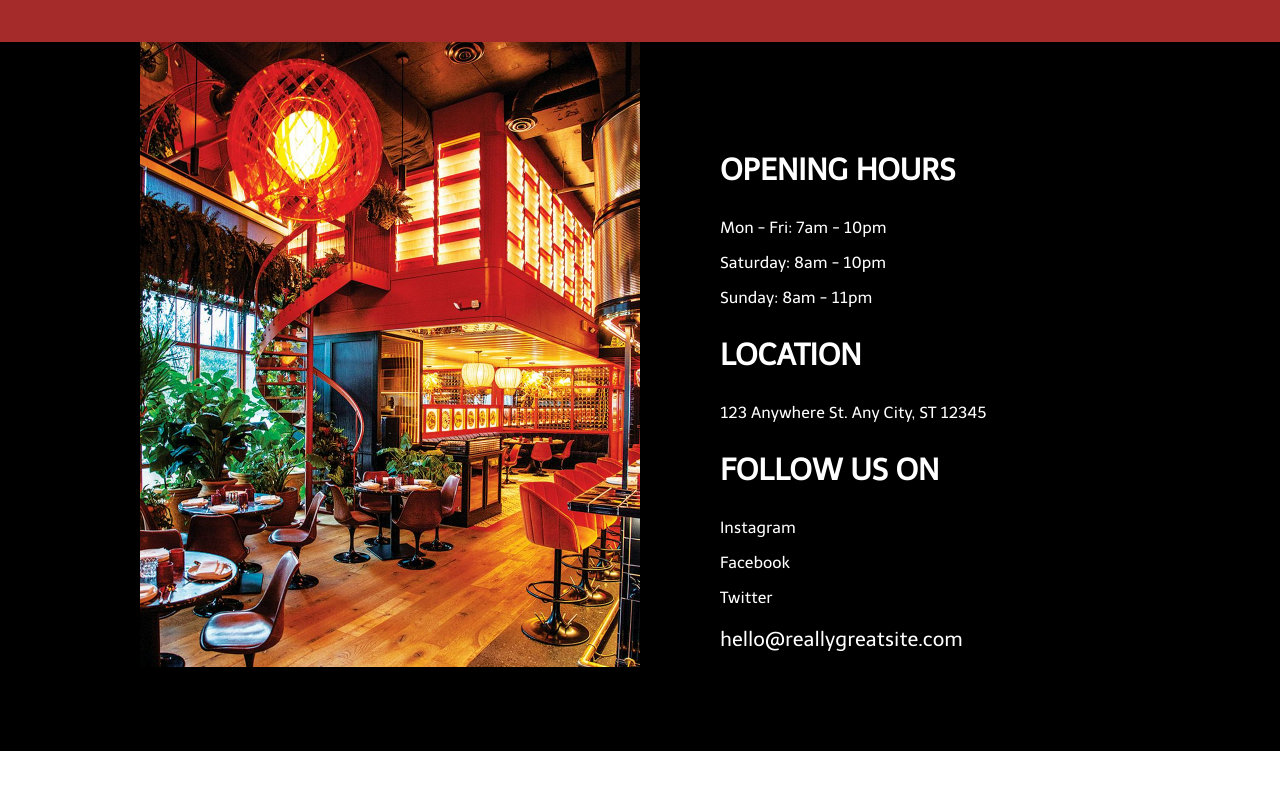
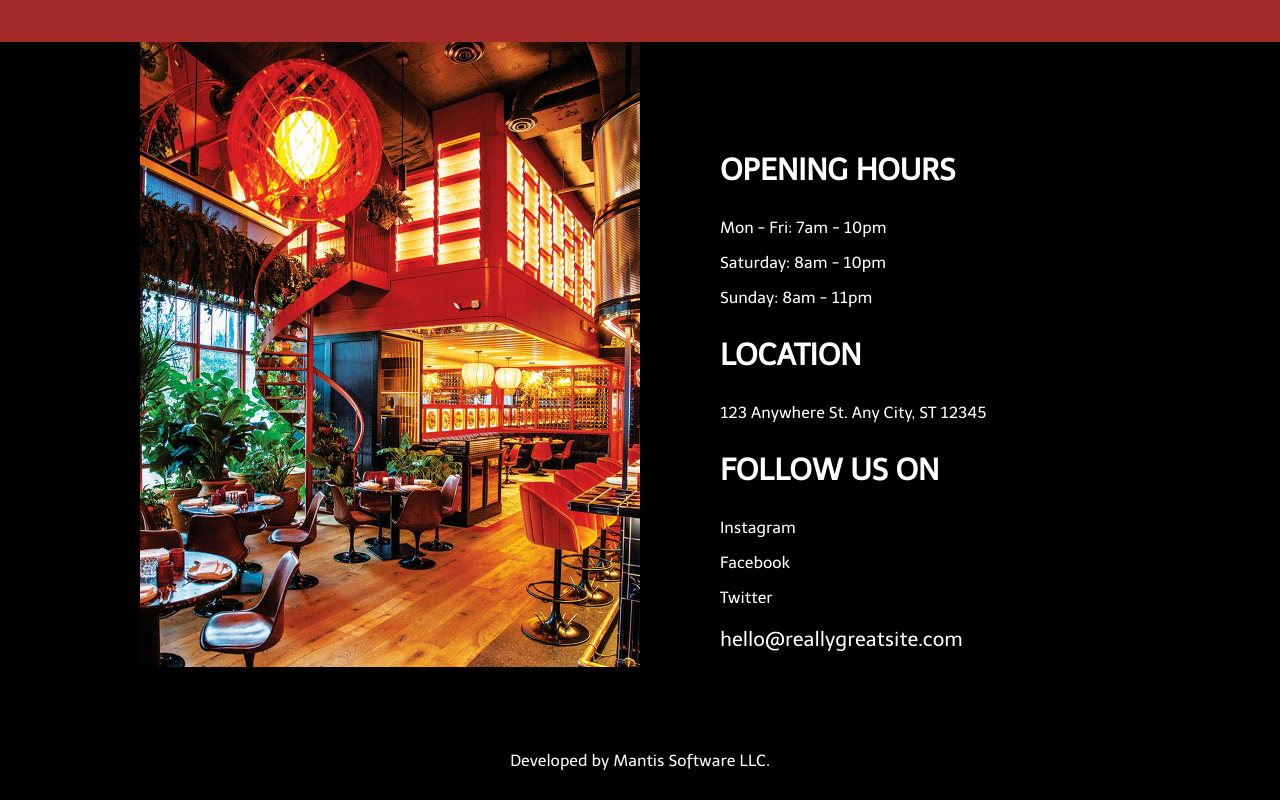
Before and after one commit to Mario5648/genericRestaurantWebsiteTemplate, a plain HTML site: page index.html in a window 1280 px wide. Shown: the part 3310-4110 px from the top of the page. Before the commit the page ends 4061 px from the top, so only its background shows below. Drawn offline with Linux system fonts and the light colour scheme.

Commit message:
Add files via upload

```diff
--- a/index.html
+++ b/index.html
@@ -149,6 +149,10 @@
 			</div>
 		</div>
 
+		<div class="footer-section">
+			<a href="https://mantissoftware.io/">Developed by Mantis Software LLC.</a>
+		</div>
+
 
 	</body>
 </html>
--- a/styles/styles.css
+++ b/styles/styles.css
@@ -71,6 +71,31 @@ button:hover {
 
 .fade-in-on-scroll.visible {
     opacity: 1;
+}
+
+
+.footer-section
+{
+    display: flex;
+    justify-content: center;
+    align-items: center;
+
+
+    background-color: black;
+    color: white;
+    width: 100%;
+
+    padding-bottom: 30px;
+}
+
+.footer-section a
+{
+    color: white;
+    text-decoration: none;
+}
+
+.footer-section a:visited {
+    color: white;
 }
 
 @media screen and (min-width: 768px) {
```
